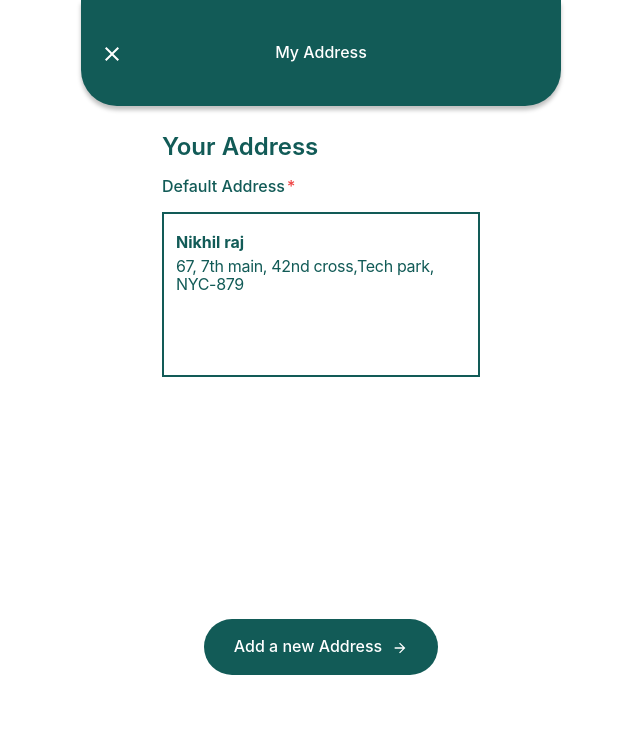
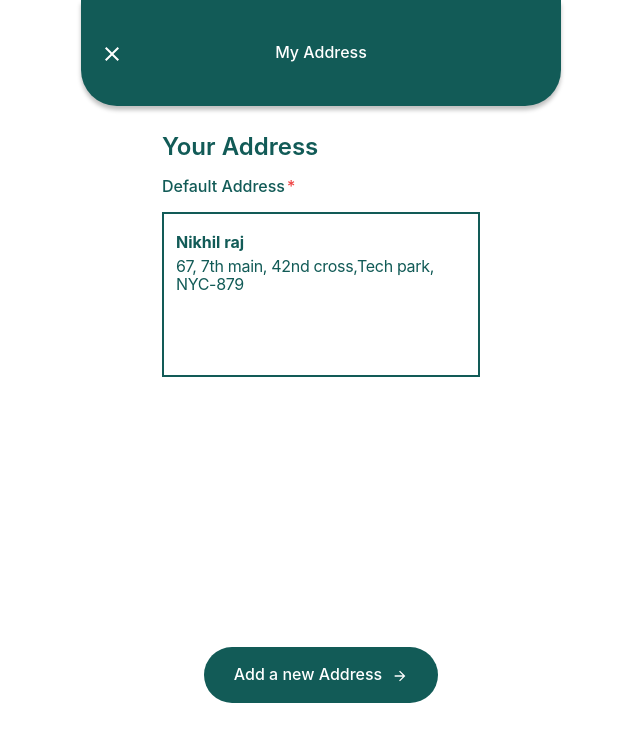
Before and after one commit to Farmers-For-Forests/accenture-biodiversity-v1, a React (Create React App) app: page /defaultAddress in a window 1280 px wide. Shown: the top 742 px of the page, without its empty margins (319-959 px from the left). Built offline with nearby package versions, Linux system fonts and the light colour scheme.

Commit message:
gap fixed

```diff
--- a/src/pages/myAddress/Default_Address.js
+++ b/src/pages/myAddress/Default_Address.js
@@ -13,7 +13,7 @@
     <div className="w-[480px] mx-auto">
       <Top_Header title="My Address" />
 
-      <section className=" w-[318px] h-[569px] mx-auto mt-[28px] flex flex-col gap-[300px]">
+      <section className=" w-[318px] h-[569px] mx-auto mt-[28px] flex flex-col gap-[328px]">
         <section className="w-[318px] h-[185px] flex flex-col gap-[18px] ">
           <p className="font-[600] text-[24px] leading-[26.4px] text-[#125B57]">
             Your Address
```
